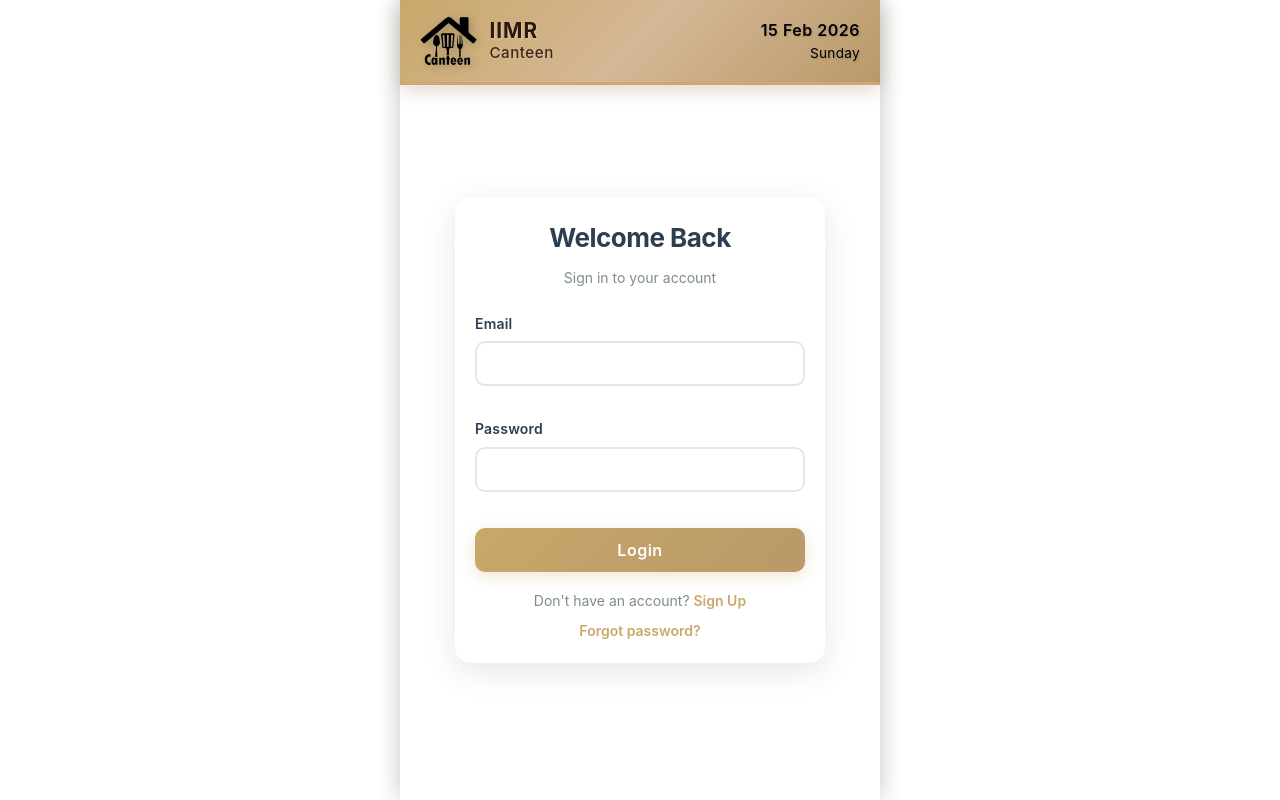
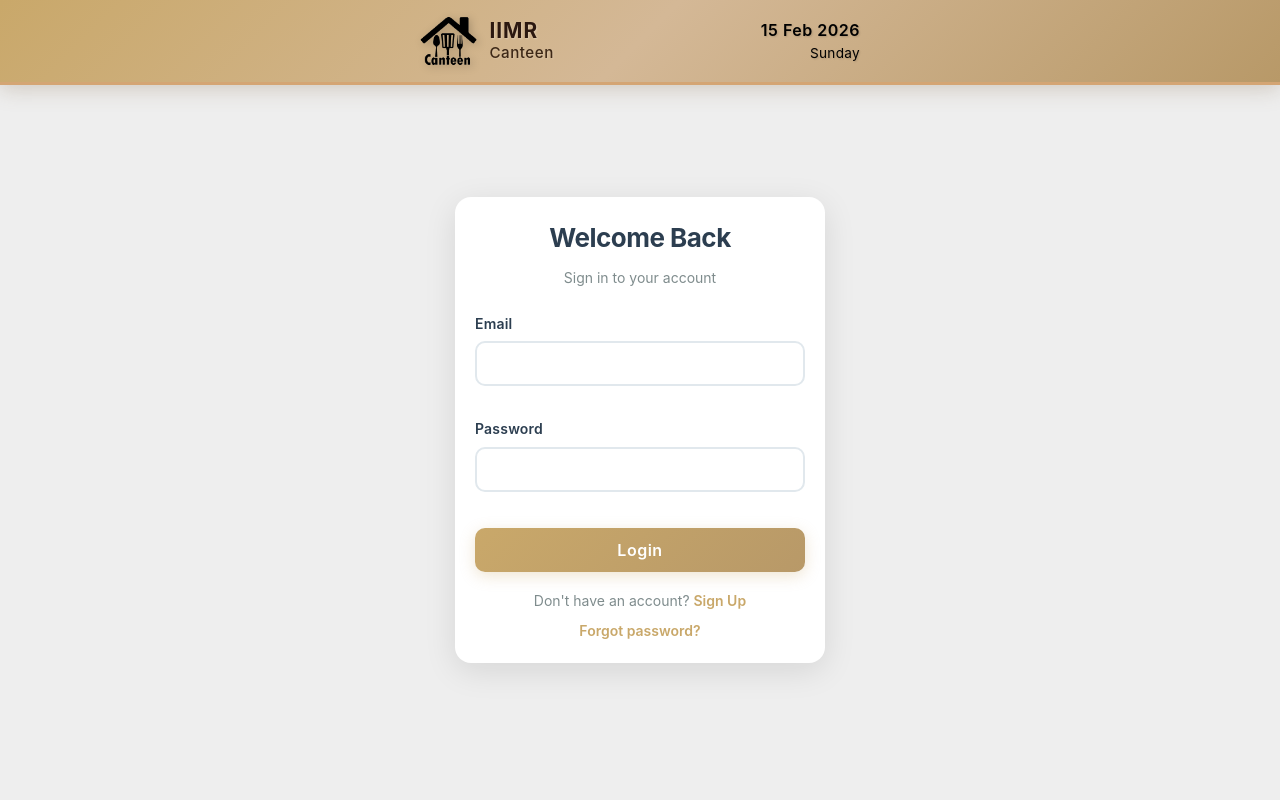
Before and after one commit to Rakeshsamala0505/canteen-app, a React (Vite) app: page /login in a window 1280 px wide. Built offline with nearby package versions, Linux system fonts and the light colour scheme; no server answers.

Commit message:
header testing

```diff
--- a/src/styles/global.css
+++ b/src/styles/global.css
@@ -32,15 +32,7 @@ body {
   line-height: 1.6;
 }
 
-/* Enforce mobile-only layout */
-html, body, #root{
-  width: 100%;
-  height: 100%;
-  max-width: 480px;
-  margin: 0 auto;
-  background: #fff;
-  box-shadow: 0 0 24px rgba(0,0,0,0.08);
-}
+
 
 /* Removed desktop-specific media queries */
 
@@ -467,15 +459,20 @@ header {
 }
 
 @media (min-width: 481px) {
-  html, body, #root, .App {
-    width: 480px !important;
-    min-width: 480px !important;
-    max-width: 480px !important;
+  body {
+    background: #eee;
+  }
+
+  .App {
+    width: 480px;
     margin: 0 auto;
     background: #fff;
     box-shadow: 0 0 24px rgba(0,0,0,0.08);
+    min-height: 100vh;  /* not height */
   }
 }
+
+
 
 /* Responsive */
 @media (max-width: 768px) {
--- a/src/styles/userHome.css
+++ b/src/styles/userHome.css
@@ -153,7 +153,6 @@ background: #fff;
   background: linear-gradient(135deg, #d4f76f, #b8f02e); /* yellow-green */
   color: #2f3b1f;
   padding: 8px 16px;
-  border-radius: 14px;
   font-weight: 700;
   font-size: 16px;
   margin-bottom: 16px;
```
